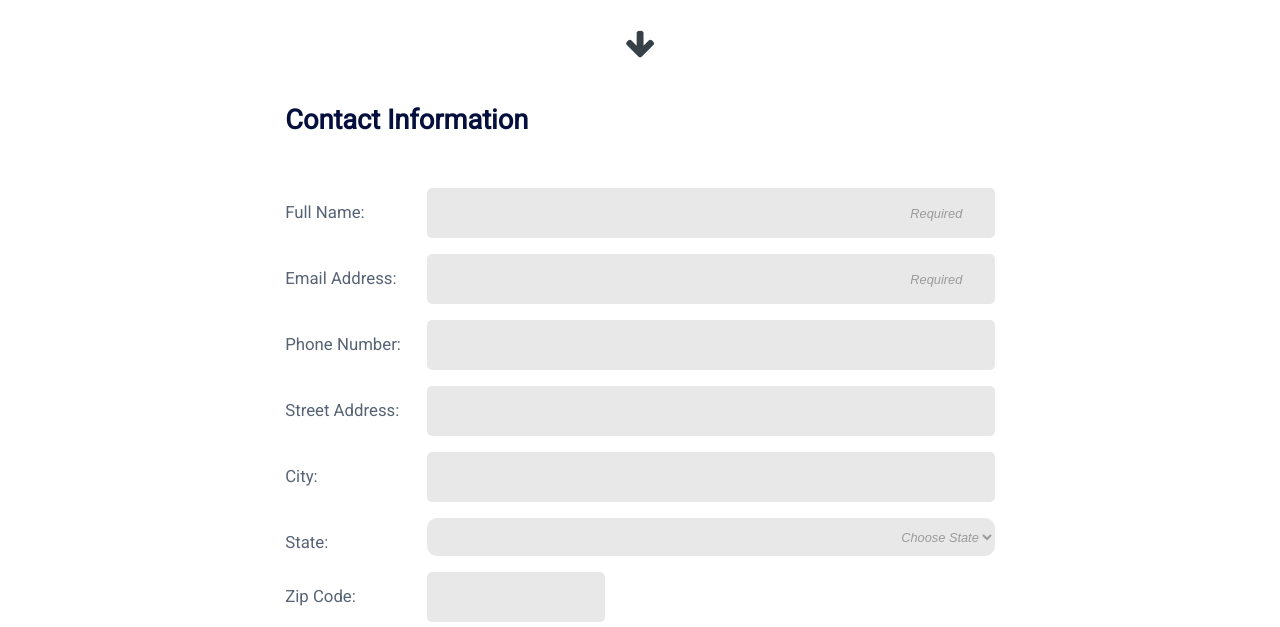
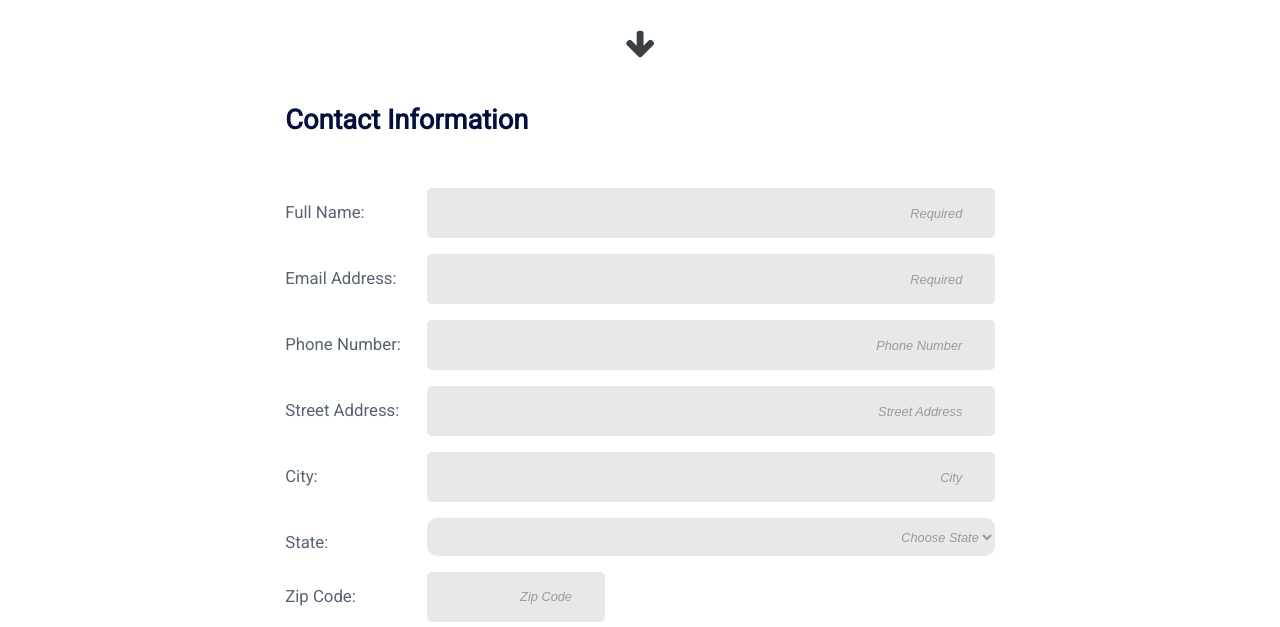
Before and after one commit to mrniceeguy/thirdProject, a plain HTML site: page index.html in a window 1280 px wide. Shown: the part 173-800 px from the top of the page. Drawn offline with Linux system fonts and the light colour scheme; files that its build step writes are made by us from their sources.

Commit message:
file updated

```diff
--- a/index.html
+++ b/index.html
@@ -4,7 +4,7 @@
     <meta charset="UTF-8" />
     <meta name="viewport" content="width=device-width, initial-scale=1.0" />
     <meta http-equiv="X-UA-Compatible" content="ie=edge" />
-    <link rel="stylesheet" href="online_registration_v4/css/style.css" />
+    <link rel="stylesheet" href="css/style.css" />
     <link
       href="https://fonts.googleapis.com/css?family=Roboto&display=swap"
       rel="stylesheet"
@@ -20,12 +20,10 @@
       <h2>The Code Review</h2>
     </header>
 
-    <div class="container">
     <div class="main-heading">
       <h1>Sign up for our newsletter</h1>
       <p>
-          Get the latest news on how your <strong>Code</strong> is doing right
-          now
+        Get the latest news on how your <strong>Code</strong> is doing right now
       </p>
       <i class="fa fa-arrow-down"></i>
     </div>
@@ -59,6 +57,7 @@
             type="tel"
             id="phone-number"
             name="user-phone-number"
+            placeholder="Phone Number"
           />
 
           <label for="street-address">Street Address:</label>
@@ -66,14 +65,11 @@
             type="text"
             id="street-address"
             name="user-address"
+            placeholder="Street Address"
           />
 
           <label for="city">City:</label>
-              <input
-                type="text"
-                id="city"
-                name="user-city"
-              />
+          <input type="text" id="city" name="user-city" placeholder="City" />
 
           <label for="state">State:</label>
           <select name="user-state" id="state">
@@ -100,11 +96,7 @@
           </select>
 
           <label for="zip">Zip Code:</label>
-              <input
-                type="text"
-                id="zip"
-                name="user-zip"
-              />
+          <input type="text" id="zip" name="user-zip" placeholder="Zip Code" />
         </div>
       </fieldset>
 
@@ -169,8 +161,6 @@
 
         <button type="submit">Click Me!</button>
       </fieldset>
-
-
     </form>
 
     <footer id="main-footer">
```
Also changed, not shown: desktop-form.png (added), mobile-form.png (added). Lines whose indentation alone changed are shown as unchanged.
